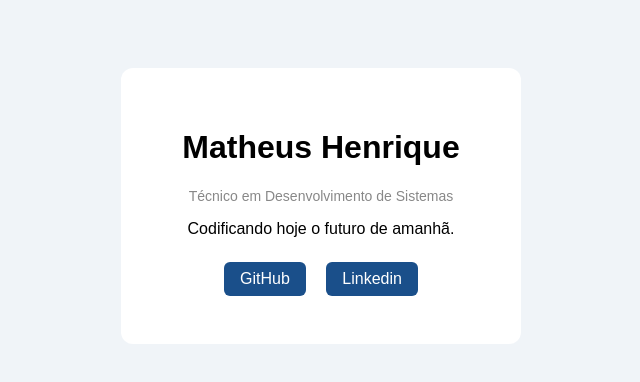
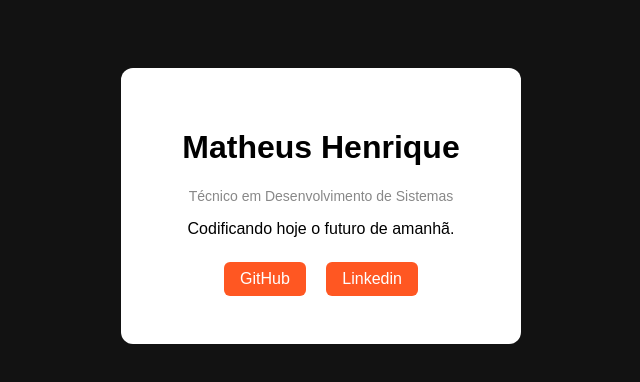
Before and after one commit to anjoscode/cartao-grupo-matheus, a plain HTML site: page index.html in a window 1280 px wide. Shown: the whole page, without its empty margins (319-959 px from the left). Drawn offline with Linux system fonts and the light colour scheme.

Commit message:
Ajuste de cores do Gustavo
Alterando o fundo para modo escuro e os botões para laranja.

```diff
--- a/style.css
+++ b/style.css
@@ -1,5 +1,5 @@
 body {
-  background-color: #f0f4f8;
+  background-color: #121212;
   display: flex;
   justify-content: center;
   padding: 60px;
@@ -17,7 +17,7 @@
   display: inline-block;
   margin: 8px;
   padding: 8px 16px;
-  background-color: #1A4F8A;
+  background-color: #ff5722;
   color: white;
   text-decoration: none;
   border-radius: 6px;
```
